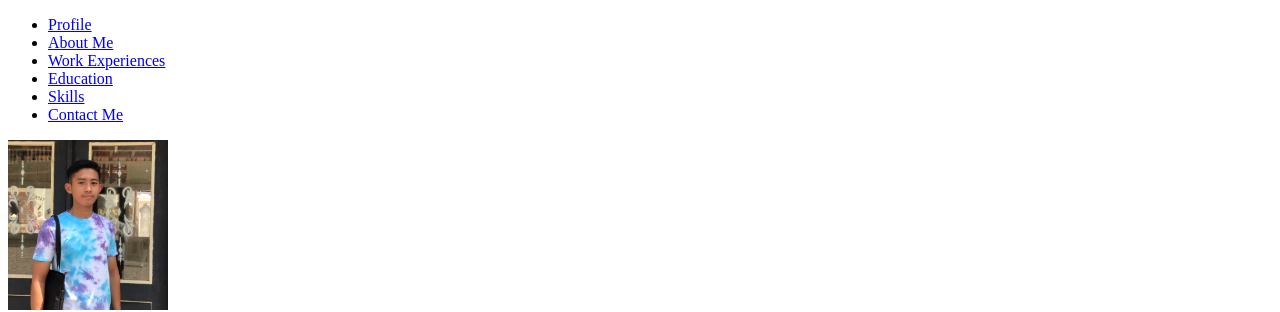
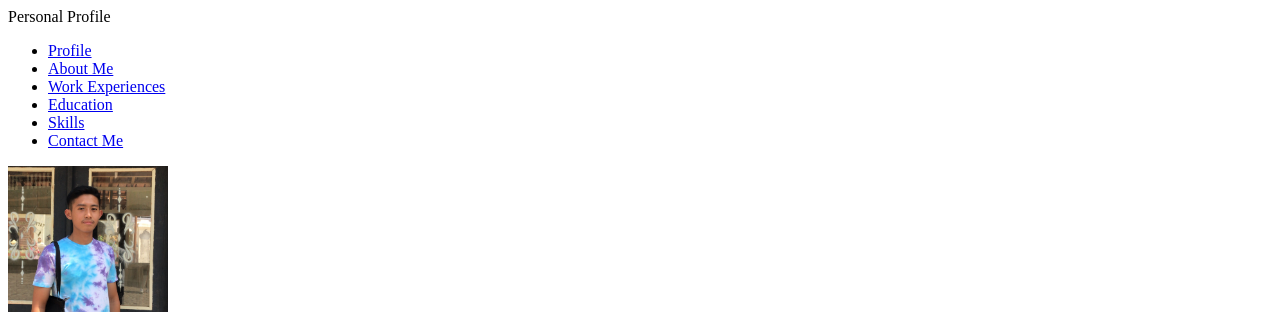
Before and after one commit to FarhanMaulanaF/FarhanMaulanaF.github.io-old, a plain HTML site: page index.html in a window 1280 px wide. Shown: the top 312 px of the page. Drawn offline with Linux system fonts and the light colour scheme.

Commit message:
combine  first css

```diff
--- a/index.html
+++ b/index.html
@@ -9,6 +9,7 @@
     <meta name="keyword"content="Frontend Developer, HTML, CSS, Javascript">
     <meta name="twitter:site"content="https://farhanmaulanafirmansyah.github.io">
 </head>
+    <div class="title">Personal Profile</div>
     <title>Farhan Maulana Firmansyah</title>
 </head>
 <body>
@@ -21,7 +22,6 @@
             <li><a href="#skills">Skills</a></li>
             <li><a href="#contact-me">Contact Me</a></li>
         </ul>
-    </nav>
         <section id="profile">
             <img src="./assets/img/Farhan Maulana.jpg" width="160px" height="170px" alt="Farhan Maulana Firmansyah"/>
             <h1>Farhan Maulana Firmansyah</h1>
@@ -34,6 +34,7 @@
             </ul>
             <hr/>
         </section>
+    </nav>
     <section id="about-me">
         <h1>About Me</h1>
         <br>
```
Also changed, not shown: style.css (added). Lines whose indentation alone changed are shown as unchanged.
